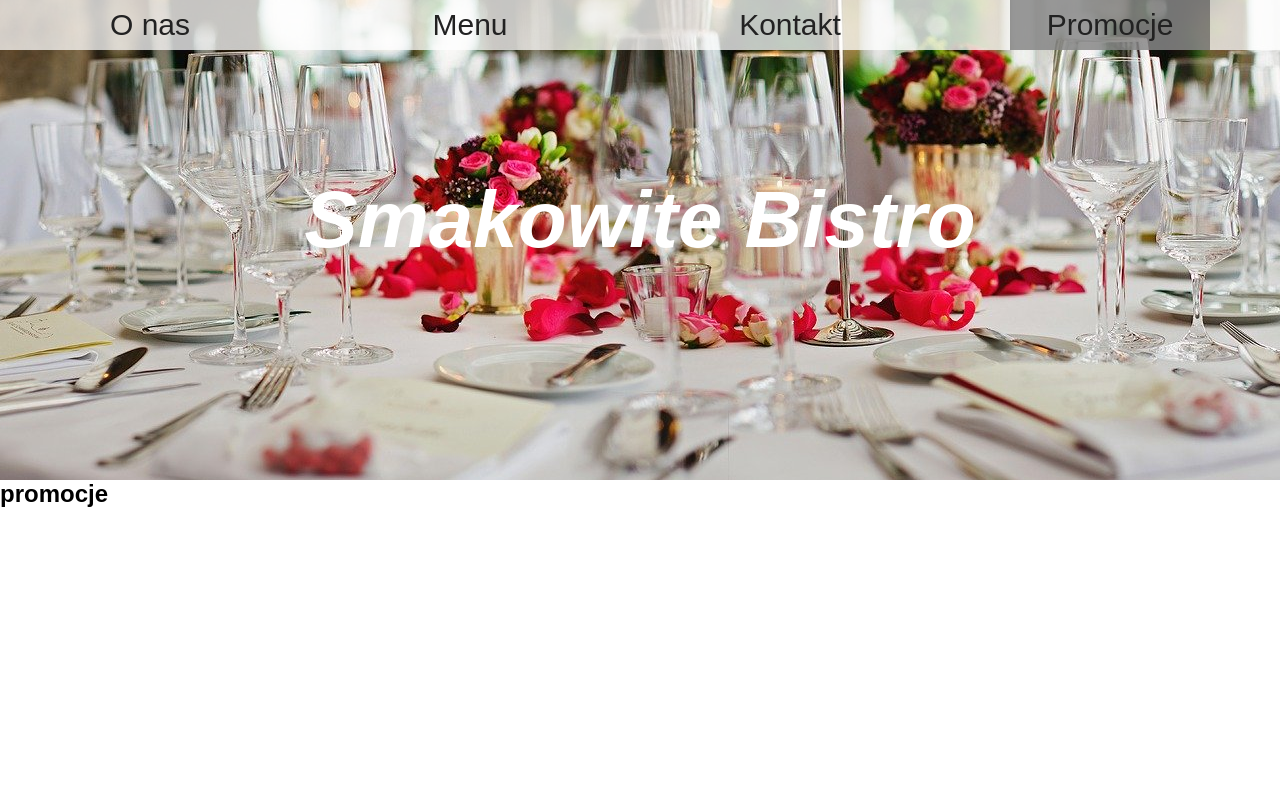
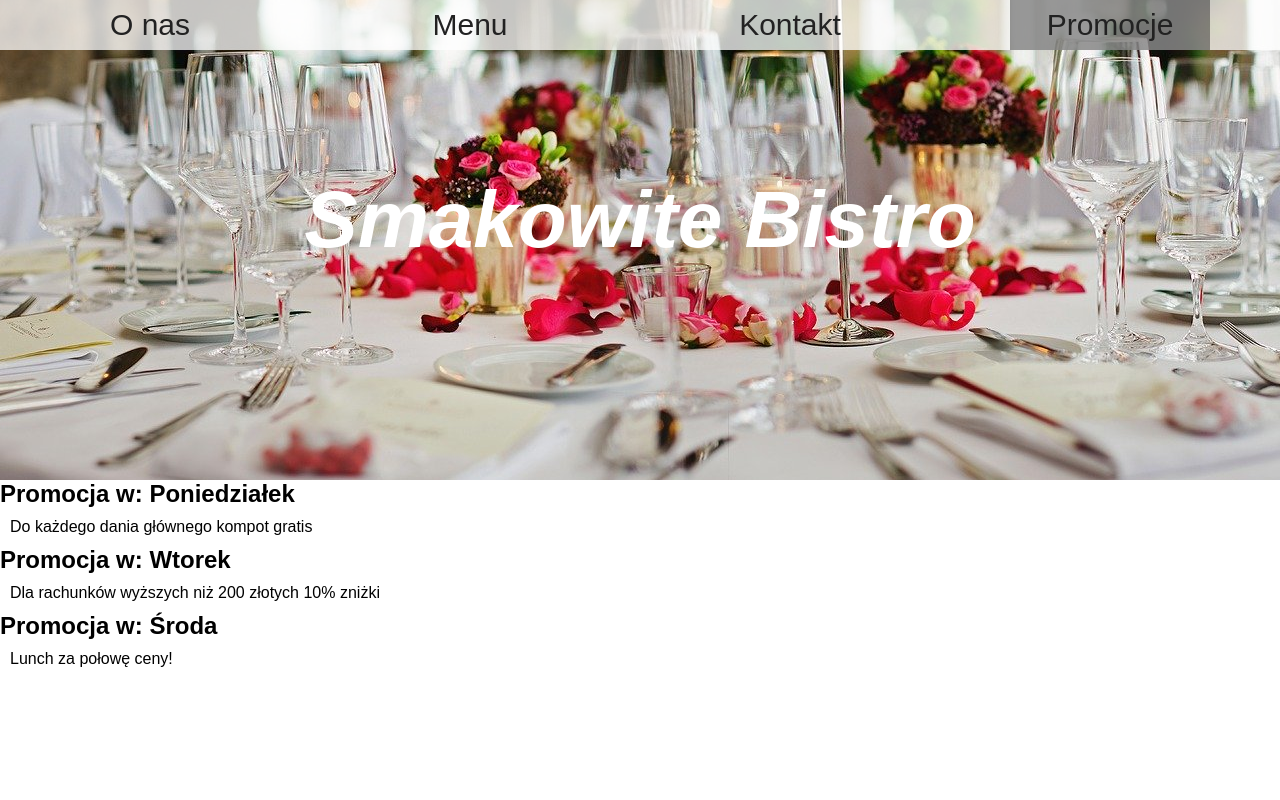
Before and after one commit to wasiak93/restaurant-spa, a React (Create React App) app: page /prom in a window 1280 px wide. Shown: the top 800 px of the page. Built offline with nearby package versions, Linux system fonts and the light colour scheme.

Commit message:
add Component Prom.js

```diff
--- a/src/layouts/Main.js
+++ b/src/layouts/Main.js
@@ -4,9 +4,10 @@ import About from "../pages/About";
 import Menu from "../pages/Menu";
 import Meals from "../components/Meals";
 import Contact from "../pages/Contact";
+import Prom from "../pages/Prom.js";
 
 // const Contact = () => <h2> kontakt</h2>;
-const Prom = () => <h2> promocje</h2>;
+// const Prom = () => <h2> promocje</h2>;
 const ErrorPage = () => <h2>podana strona nie istnieje</h2>;
 
 const Main = () => {
--- /dev/null
+++ b/src/pages/Prom.js
@@ -0,0 +1,23 @@
+import React from "react";
+
+const proms = [
+  { day: "Poniedziałek", discount: "Do każdego dania głównego kompot gratis" },
+  {
+    day: "Wtorek",
+    discount: "Dla rachunków wyższych niż 200 złotych 10% zniżki"
+  },
+  { day: "Środa", discount: "Lunch za połowę ceny!" }
+];
+
+const Prom = () => {
+  const promList = proms.map(item => (
+    <div key={item.day}>
+      <h1>Promocja w: {item.day}</h1>
+      <p>{item.discount}</p>
+    </div>
+  ));
+
+  return <>{promList}</>;
+};
+
+export default Prom;
```
